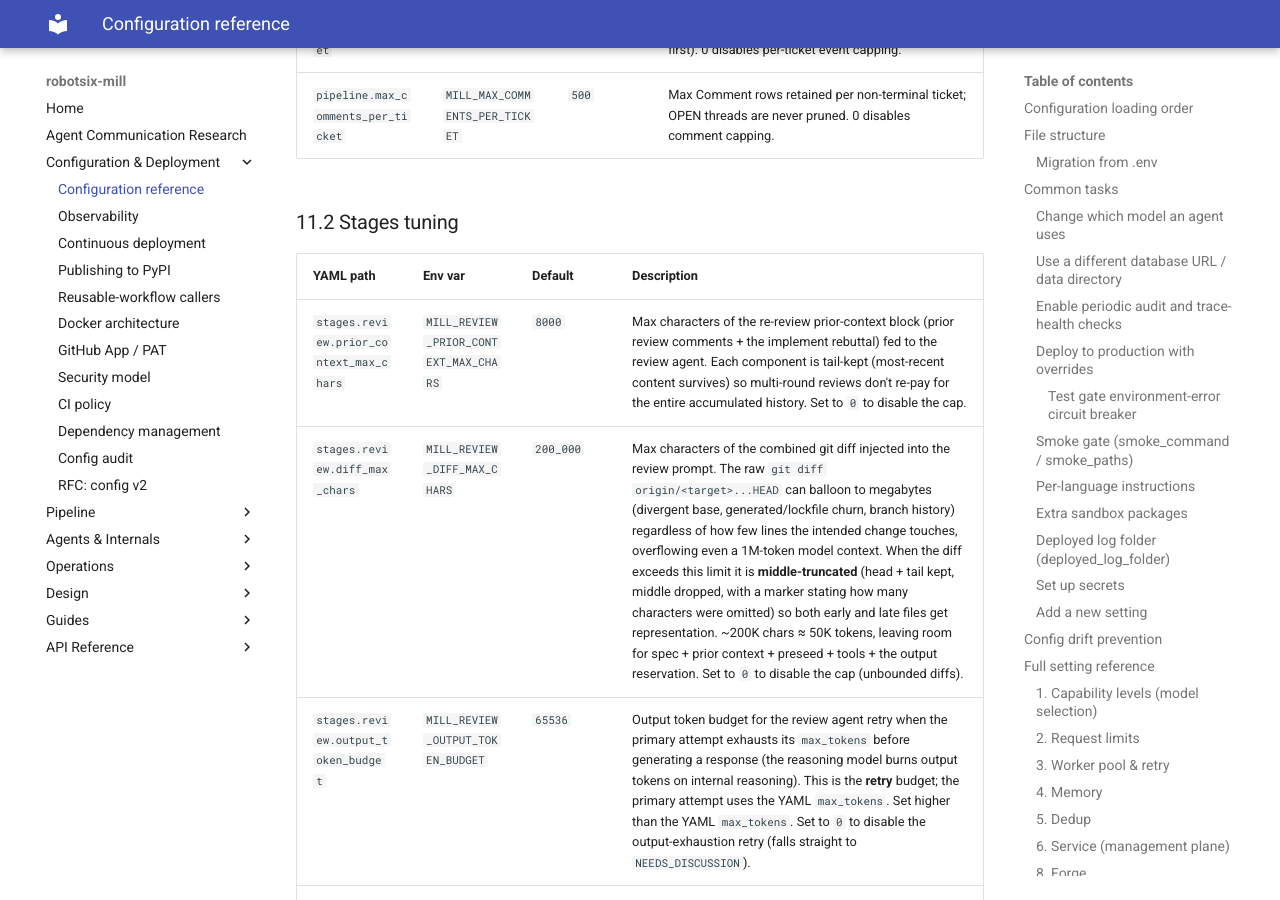
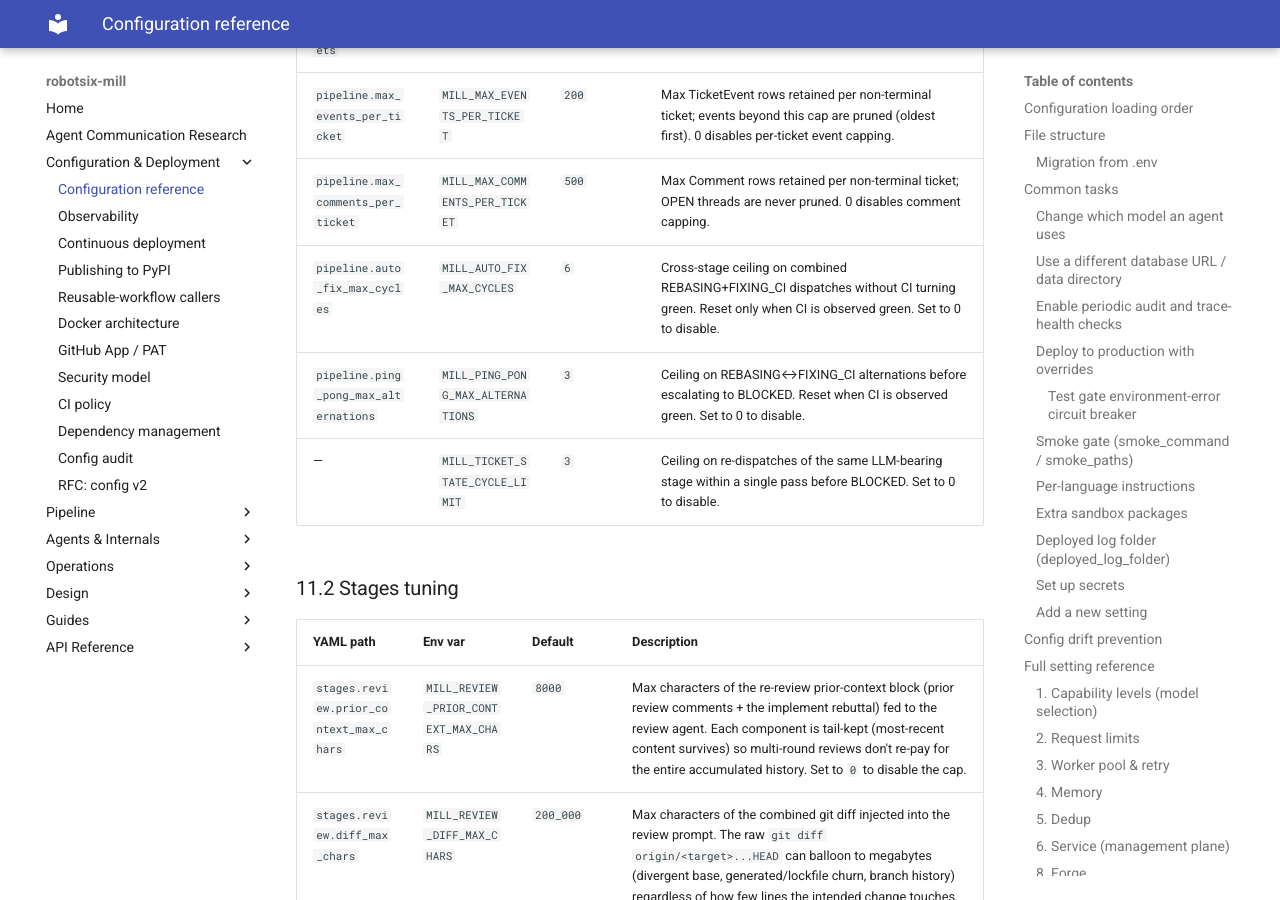
Before and after one commit to damien-robotsix/robotsix-mill, an MkDocs documentation site: the page built from docs/configuration.md, in a window 1280 px wide and 900 px high, scrolled down 20836 px. Built offline with MkDocs 1.6.1 and Material for MkDocs 9.7.7, drawn with Linux system fonts in a browser that asks for light colours; some of the changed text lies outside the part shown.

Commit message:
mill: env doc sync: missing-from-docs — pipeline circuit-breaker env vars (4 fields) (20260626T204331Z-env-doc-sync-missing-from-docs-pipeline-7768)

```diff
--- a/docs/configuration.md
+++ b/docs/configuration.md
@@ -494,6 +494,7 @@ the `claude` CLI in the container). These knobs govern that path:
 | `gates.comments_after_body` | `MILL_COMMENTS_AFTER_BODY` | `false` | Render description.md before comments in ticket detail drawer |
 | `gates.reviewer_agreement_gate_enabled` | `MILL_REVIEWER_AGREEMENT_GATE_ENABLED` | `true` | Pre-Opus guard: when a reviewer's sendback feedback already agrees with the draft's no-change-needed conclusion, the pipeline short-circuits to DONE, skipping the expensive Opus refine agent. Requires `refine_triage_enabled=true`. |
 | `gates.refine_mill_misroute_gate_enabled` | `MILL_REFINE_MILL_MISROUTE_GATE_ENABLED` | `true` | Deterministic pre-refine gate: detects drafts referencing mill-specific source paths absent from the current checkout and redirects them to the mill maintenance board before any LLM budget is spent. |
+| `ci.codeql_fp_triage_enabled` | `MILL_CODEL_FP_TRIAGE_ENABLED` | `true` | When enabled, ci_fix may invoke a conservative sub-agent at the hard cycle ceiling to dismiss high-conviction CodeQL false positives, unblocking the ticket |
 
 ### 8. Forge
 
@@ -562,6 +563,9 @@ the `claude` CLI in the container). These knobs govern that path:
 | `pipeline.max_archived_tickets` | `MILL_MAX_ARCHIVED_TICKETS` | `100` | Max terminal-state tickets retained (0 = no purge) |
 | `pipeline.max_events_per_ticket` | `MILL_MAX_EVENTS_PER_TICKET` | `200` | Max TicketEvent rows retained per non-terminal ticket; events beyond this cap are pruned (oldest first). 0 disables per-ticket event capping. |
 | `pipeline.max_comments_per_ticket` | `MILL_MAX_COMMENTS_PER_TICKET` | `500` | Max Comment rows retained per non-terminal ticket; OPEN threads are never pruned. 0 disables comment capping. |
+| `pipeline.auto_fix_max_cycles` | `MILL_AUTO_FIX_MAX_CYCLES` | `6` | Cross-stage ceiling on combined REBASING+FIXING_CI dispatches without CI turning green. Reset only when CI is observed green. Set to 0 to disable. |
+| `pipeline.ping_pong_max_alternations` | `MILL_PING_PONG_MAX_ALTERNATIONS` | `3` | Ceiling on REBASING↔FIXING_CI alternations before escalating to BLOCKED. Reset when CI is observed green. Set to 0 to disable. |
+| — | `MILL_TICKET_STATE_CYCLE_LIMIT` | `3` | Ceiling on re-dispatches of the same LLM-bearing stage within a single pass before BLOCKED. Set to 0 to disable. |
 
 ### 11.2 Stages tuning
 
```
Also changed, not shown: CHANGELOG.md (+4 -0 lines).
